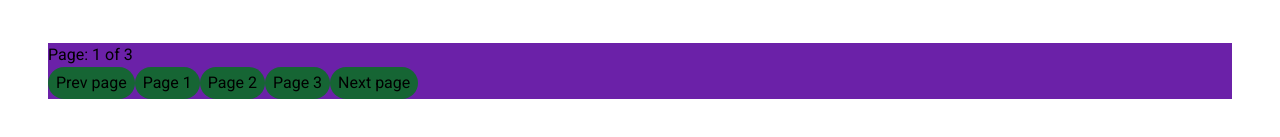
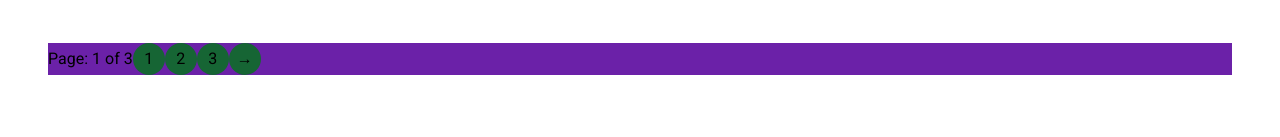
Before and after one commit to blair3003/toolbox, a Next.js app: page /category/automotive in a window 1280 px wide. Shown: the part 685-822 px from the top of the page. Built offline with nearby package versions, Linux system fonts and the light colour scheme.

Commit message:
pagination buttons

```diff
--- a/src/components/ProductListDisplay.tsx
+++ b/src/components/ProductListDisplay.tsx
@@ -8,7 +8,7 @@ interface ProductListDisplayProps {
 
 const ProductListDisplay = ({ productList }: ProductListDisplayProps) => {
 
-    const { paginatedProducts, page, pageCount, changePage, nextPage, prevPage } = useProductListPagination(productList)
+    const { paginatedProducts, page, pageCount, pageBlock, changePage, nextBlock, nextPage, prevPage } = useProductListPagination(productList)
 
     return (
         <div className="p-2 lg:p-4">
@@ -19,7 +19,7 @@ const ProductListDisplay = ({ productList }: ProductListDisplayProps) => {
                     </li>
                 ))}
             </ol>
-            <ProductListPagination page={page} pageCount={pageCount} changePage={changePage} nextPage={nextPage} prevPage={prevPage} />
+            <ProductListPagination page={page} pageCount={pageCount} pageBlock={pageBlock} changePage={changePage} nextBlock={nextBlock} nextPage={nextPage} prevPage={prevPage} />
         </div>
     )
 }
--- a/src/components/ProductListPagination.tsx
+++ b/src/components/ProductListPagination.tsx
@@ -1,22 +1,28 @@
 interface ProductListPagination {
     page: number
     pageCount: number
+    pageBlock: number
     changePage: (no: number) => void
+    nextBlock: () => void
     nextPage: () => void
     prevPage: () => void
 }
 
-const ProductListPagination = ({ page, pageCount, changePage, nextPage, prevPage }: ProductListPagination) => {
+const ProductListPagination = ({ page, pageCount, pageBlock, changePage, nextBlock, nextPage, prevPage }: ProductListPagination) => {
 
     return (
-        <div className="bg-purple-800">
+        <div className="bg-purple-800 flex items-center">
         {/* Pagination */}
             <p>Page: {page} of {pageCount}</p>
-            <button onClick={prevPage} className="bg-green-800 py-1 px-2 rounded-full">Prev page</button>
+            {page > 1 ? <button onClick={prevPage} className="w-8 h-8 grid place-content-center bg-green-800 py-1 px-2 rounded-full">←</button> : null}
+            {page !== 1 ? <button onClick={() => changePage(1)} className="w-8 h-8 grid place-content-center bg-green-800 py-1 px-2 rounded-full">1</button> : null}
+            {page === 3 ? <button onClick={() => changePage(2)} className="w-8 h-8 grid place-content-center bg-green-800 py-1 px-2 rounded-full">2</button> : null}
+            {page > pageBlock ? <span className="w-8 h-8 grid place-content-center py-1 px-2 rounded-full">...</span> : null}
             {[...Array(pageCount)].map((_, index) =>
-                <button key={index} onClick={() => changePage(index + 1)} className="bg-green-800 py-1 px-2 rounded-full">Page {index + 1}</button>
+                (index + 1 >= page && index + 1 < page + pageBlock) ? <button key={index} onClick={() => changePage(index + 1)} className="w-8 h-8 grid place-content-center bg-green-800 py-1 px-2 rounded-full">{index + 1}</button> : null
             )}
-            <button onClick={nextPage} className="bg-green-800 py-1 px-2 rounded-full">Next page</button>
+            {page + pageBlock <= pageCount ? <button onClick={nextBlock} className="w-8 h-8 grid place-content-center bg-green-800 py-1 px-2 rounded-full">...</button> : null}
+            {page < pageCount ? <button onClick={nextPage} className="w-8 h-8 grid place-content-center bg-green-800 py-1 px-2 rounded-full">→</button> : null}
 
         </div>
     )
--- a/src/hooks/useProductListPagination.ts
+++ b/src/hooks/useProductListPagination.ts
@@ -4,6 +4,7 @@ const useProductListPagination = (productList: Product[]) => {
 
     const [page, setPage] = useState(1)
     const [productsPerPage, setProductsPerPage] = useState(2)
+    const pageBlock = 3
 
     useEffect(() => setPage(1), [productList])
 
@@ -17,8 +18,12 @@ const useProductListPagination = (productList: Product[]) => {
         }, new Map())
     ), [productsPerPage, productList])
 
-    const changePage = (no: number) => {
-        setPage(no)
+    const changePage = (pageNo: number) => {
+        setPage(Math.min(Math.max(pageNo, 1), pageCount))
+    }
+
+    const nextBlock = () => {
+        setPage(currPage => Math.min(Math.max(currPage + pageBlock, 1), pageCount))
     }
 
     const nextPage = () => {
@@ -29,7 +34,7 @@ const useProductListPagination = (productList: Product[]) => {
         setPage(currPage => currPage > 1 ? currPage - 1 : 1)
     }
 
-    return { paginatedProducts, page, pageCount, changePage, nextPage, prevPage }
+    return { paginatedProducts, page, pageBlock, pageCount, changePage, nextBlock, nextPage, prevPage }
 }
 
 export default useProductListPagination
```
